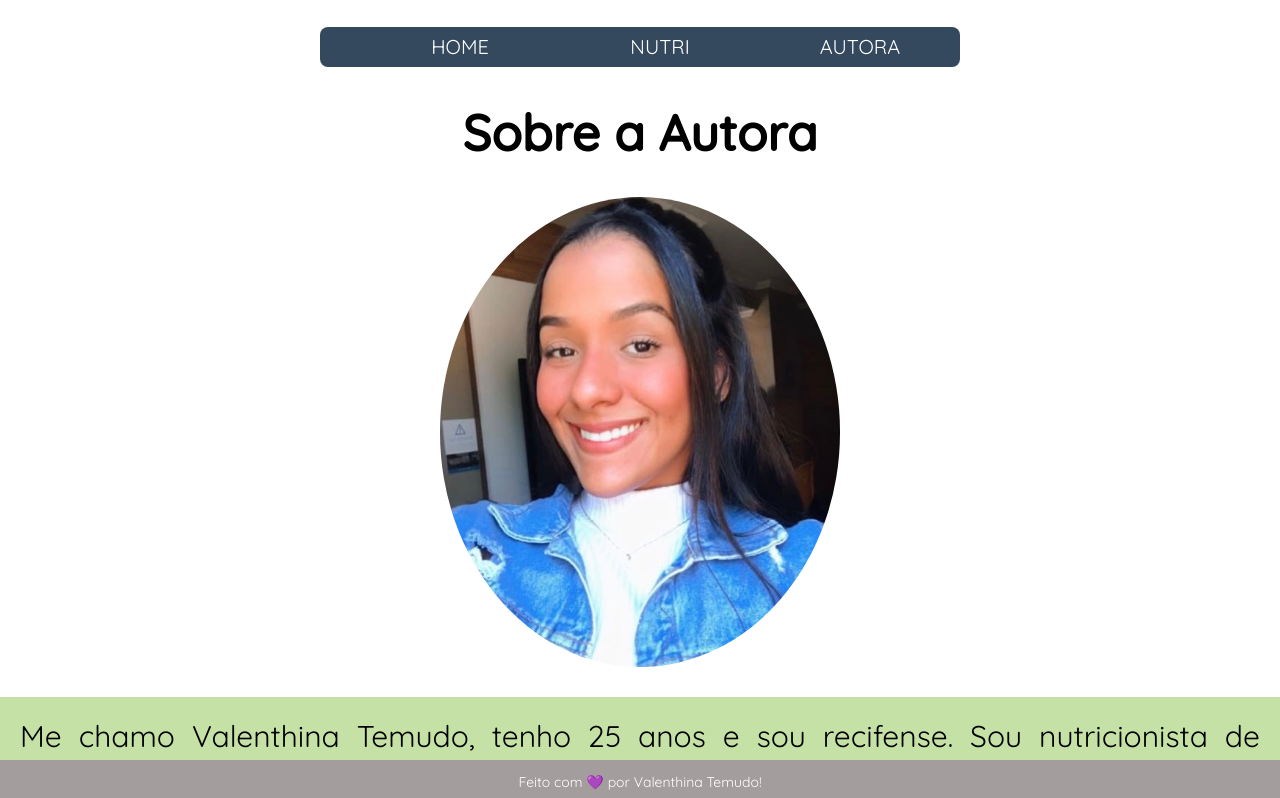
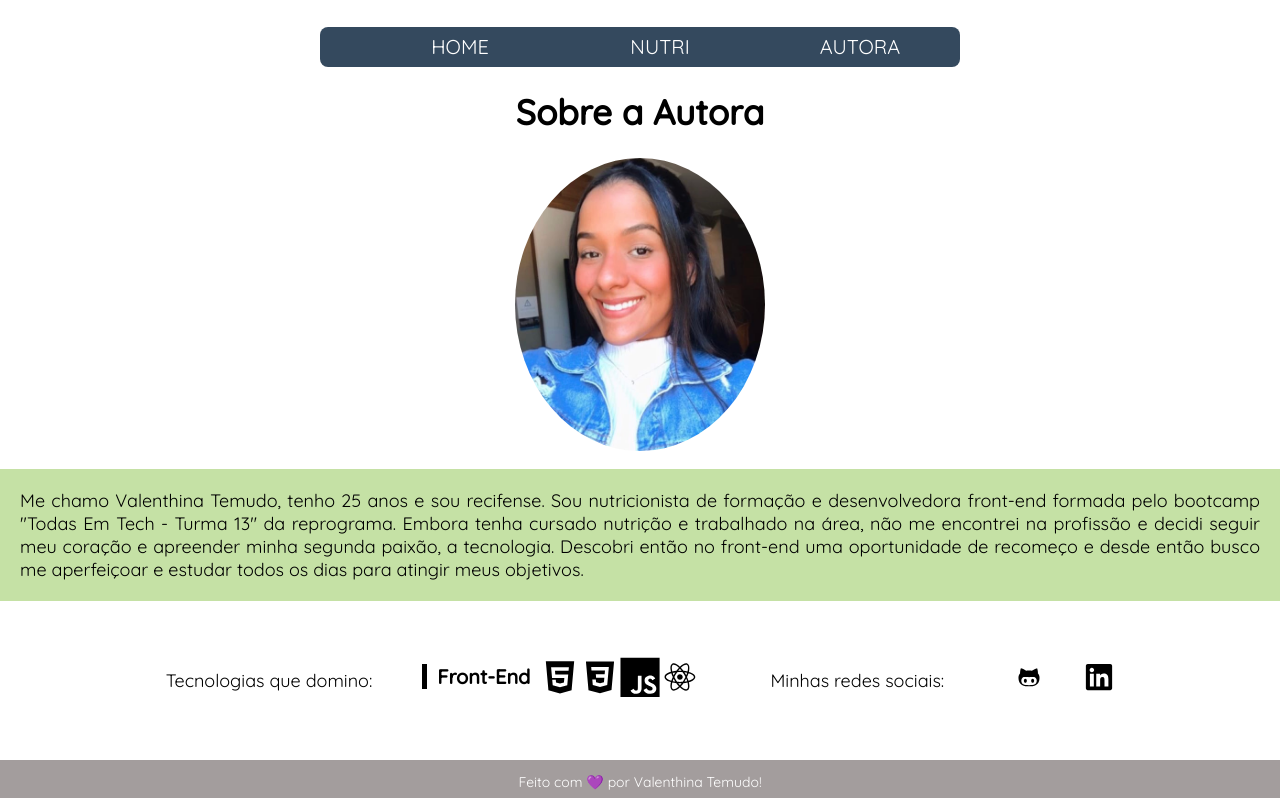
Before and after one commit to valenthinatemudo/ProjetoFinal-Reprograma, a React (Create React App) app: page /autora in a window 1280 px wide. Shown: the top 798 px of the page. Built offline with nearby package versions, Linux system fonts and the light colour scheme.

Commit message:
atualizando media queries

```diff
--- a/src/components/Header/Header.jsx
+++ b/src/components/Header/Header.jsx
@@ -5,7 +5,7 @@ const Header = () => {
         <header classname='header'>
             <div className='img-header'></div>
             <div className='titulo-header'>
-                <h1>Alimentação básica para todos!</h1>
+                <h1 className='h1-header'>Alimentação básica para todos!</h1>
             </div>
         </header>
     )
--- a/src/components/Header/header.styles.css
+++ b/src/components/Header/header.styles.css
@@ -24,6 +24,7 @@
     }
 
     @media(min-width: 414px) and (max-width: 1024px) {
+
         .img-header{
            width: 100%;
            max-width: 100%;
@@ -31,11 +32,14 @@
         }
 
         .titulo-header{
+            display: flex;
             font-size: 15px;
-            margin-bottom: 10%;
         }
     }
 
     @media(min-width: 1024px) and (max-width: 1440px) {
-
+        .h1-header{
+            margin: 0 auto;
+            padding-bottom: 100px;
+        }
     }
--- a/src/pages/Autora/Autora.js
+++ b/src/pages/Autora/Autora.js
@@ -16,7 +16,7 @@ const Autora = () => {
             <h1 className='titulo-autora'>Sobre a Autora</h1>
             <img className='foto-autora' src={AutoraImagem}
             alt='foto da autora'/>
-            <p className='paragrafo'>Me chamo Valenthina Temudo, tenho 25 anos e sou recifense. Sou nutricionista de formação e desenvolvedora front-end formada pelo bootcamp "Todas Em Tech - Turma 13" da reprograma. Embora tenha cursado nutrição e trabalhado na área, não me encontrei na profissão e decidi seguir meu coração e apreender minha segunda paixão, a tecnologia. Descobri então no front-end uma oportunidade de recomeço e desde então busco me aperfeiçoar e estudar todos os dias para atingir meus objetivos.</p>
+            <p className='paragrafo-autora'>Me chamo Valenthina Temudo, tenho 25 anos e sou recifense. Sou nutricionista de formação e desenvolvedora front-end formada pelo bootcamp "Todas Em Tech - Turma 13" da reprograma. Embora tenha cursado nutrição e trabalhado na área, não me encontrei na profissão e decidi seguir meu coração e apreender minha segunda paixão, a tecnologia. Descobri então no front-end uma oportunidade de recomeço e desde então busco me aperfeiçoar e estudar todos os dias para atingir meus objetivos.</p>
            <section className="section-skills-redes">
            <section className="skills-container">
                 <p className="descricao">Tecnologias que domino:</p>
--- a/src/pages/Autora/autora.styles.css
+++ b/src/pages/Autora/autora.styles.css
@@ -9,10 +9,10 @@
         display: flex;
         justify-content: center;
         color: black;
-        font-size: 32px;
+        font-size: 35px;
     }
 
-    .paragrafo {
+    .paragrafo-autora {
         background-color: #C5E1A5;
         display: flex;
         text-align: justify;
@@ -122,7 +122,7 @@
         }
     }
 
-    @media(min-width: 1024px) and (max-width: 1440px) {
+    @media(max-width: 1024px) {
         .titulo-autora{
             font-size: 50px;
         }
--- a/src/pages/Nutricionista/nutri.styles.css
+++ b/src/pages/Nutricionista/nutri.styles.css
@@ -42,7 +42,7 @@
     @media(min-width: 414px) and (max-width: 1024px) {
         .img-nutri{
            width: 100%;
-            height: 300px;
+           height: 300px;
         }
 
         .titulo-nutri{
@@ -55,6 +55,6 @@
 
     }
 
-    @media(min-width: 1024px) and (max-width: 1440px) {
+    @media(max-width: 1024px) {
 
     }
```
